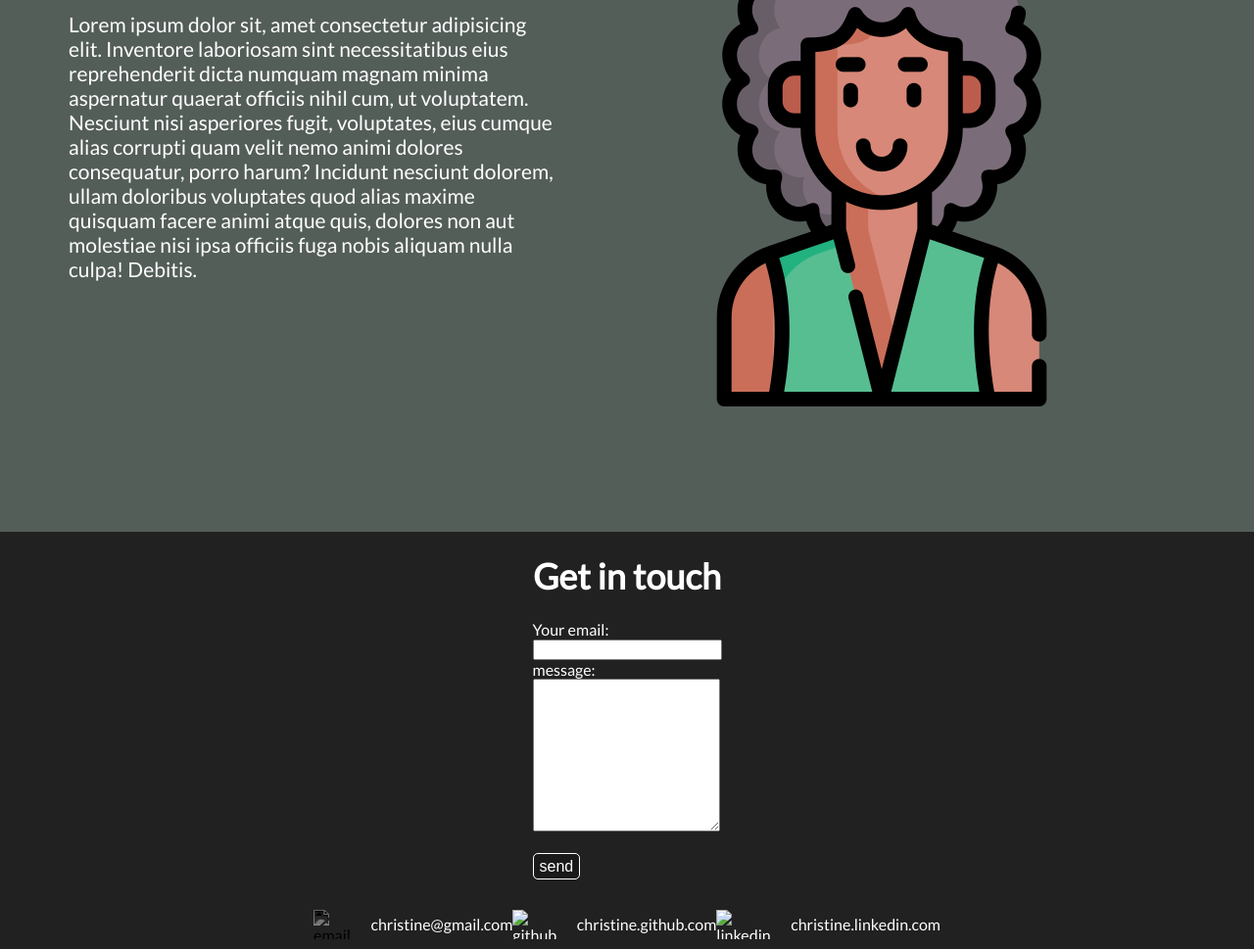
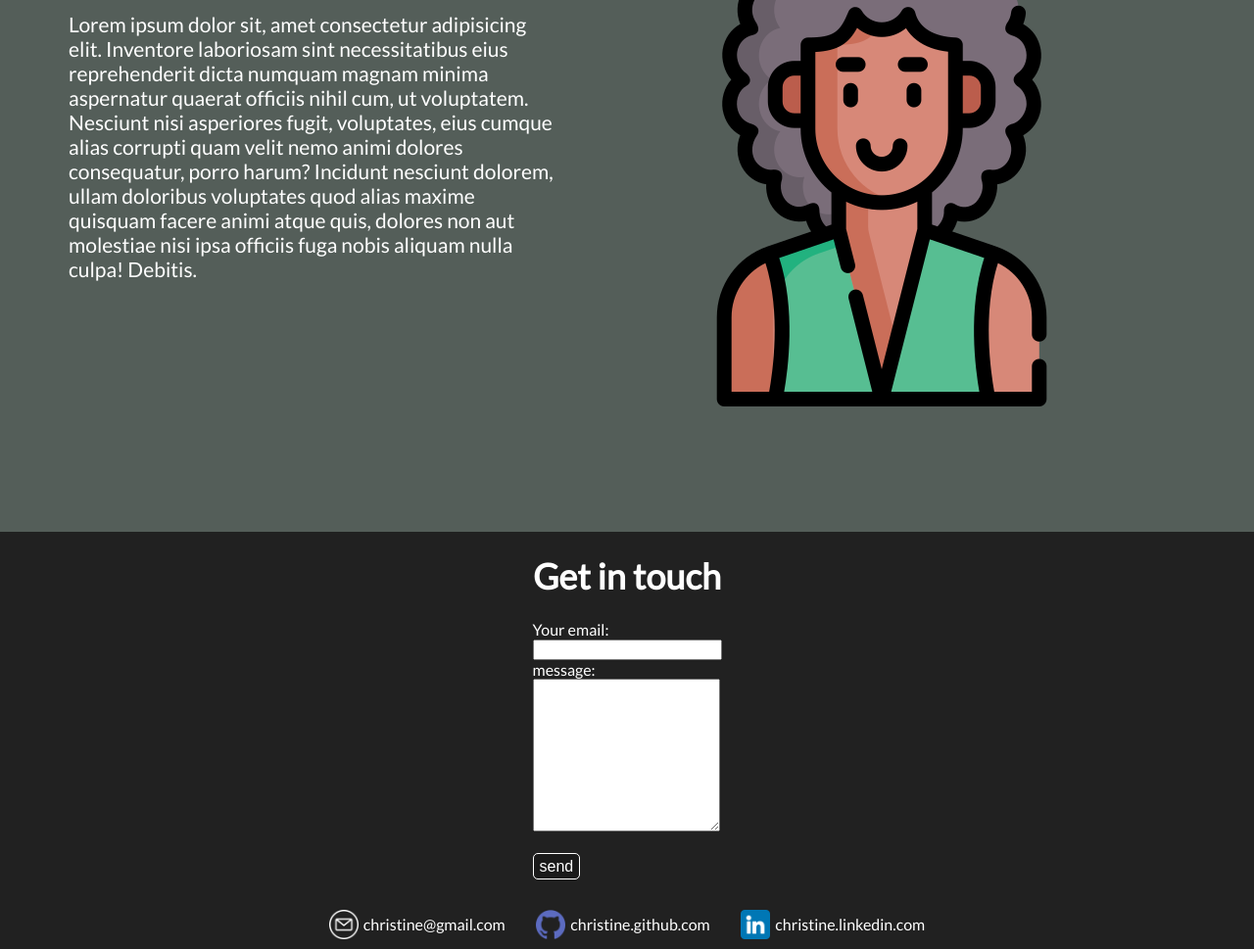
Before and after one commit to samkahunga65/xtines-website, a plain HTML site: page index.html in a window 1280 px wide. Shown: the part 297-1266 px from the top of the page at 98% size. Drawn offline with Linux system fonts and the light colour scheme; the site is published under a folder, as on GitHub Pages, so addresses that start at the root find nothing; a web font is replaced by a local one.

Commit message:
corrected links srcs

```diff
--- a/index.html
+++ b/index.html
@@ -57,15 +57,15 @@
         </div>
         <div class="bottom-part">
             <div class="contact-point">
-                <img style="filter: invert(100%) sepia(6%) saturate(0%) hue-rotate(115deg) brightness(108%) contrast(108%);" src="/assets/email.png" alt="email">
+                <img style="filter: invert(100%) sepia(6%) saturate(0%) hue-rotate(115deg) brightness(108%) contrast(108%);" src="./assets/email.png" alt="email">
                 <p>christine@gmail.com</p>
             </div>
             <div class="contact-point">
-                <img src="/assets/github.png" alt="github">
+                <img src="./assets/github.png" alt="github">
                 <p>christine.github.com</p>
             </div>
             <div class="contact-point">
-                <img src="/assets/linkedin.png" alt="linkedin">
+                <img src="./assets/linkedin.png" alt="linkedin">
                 <p>christine.linkedin.com</p>
             </div>
         </div>
--- a/style.css
+++ b/style.css
@@ -197,6 +197,7 @@ body {
         margin: 0 auto;
         overflow: hidden;
         text-overflow: ellipsis;
+        font-size: 32px;
         display: -webkit-box;
         -webkit-line-clamp: 12; /* number of lines to show */
                 line-clamp: 12;
```
